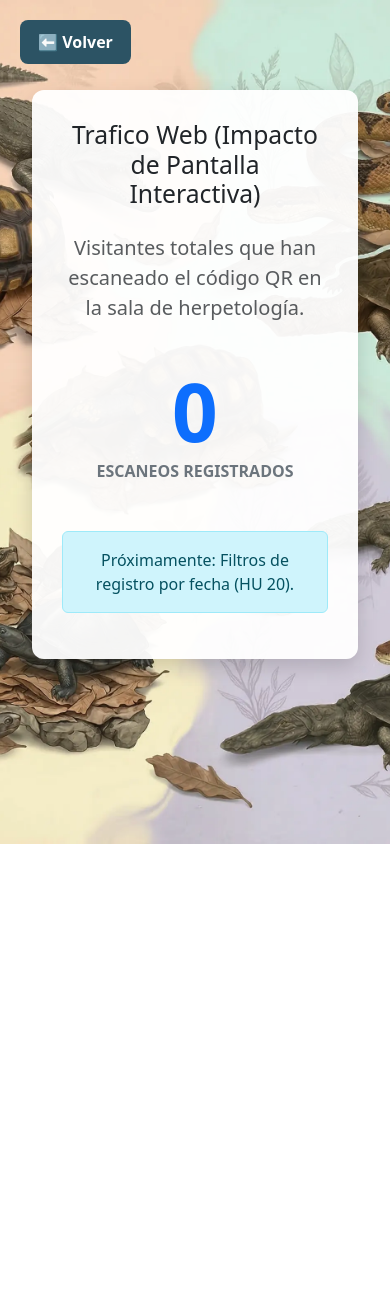
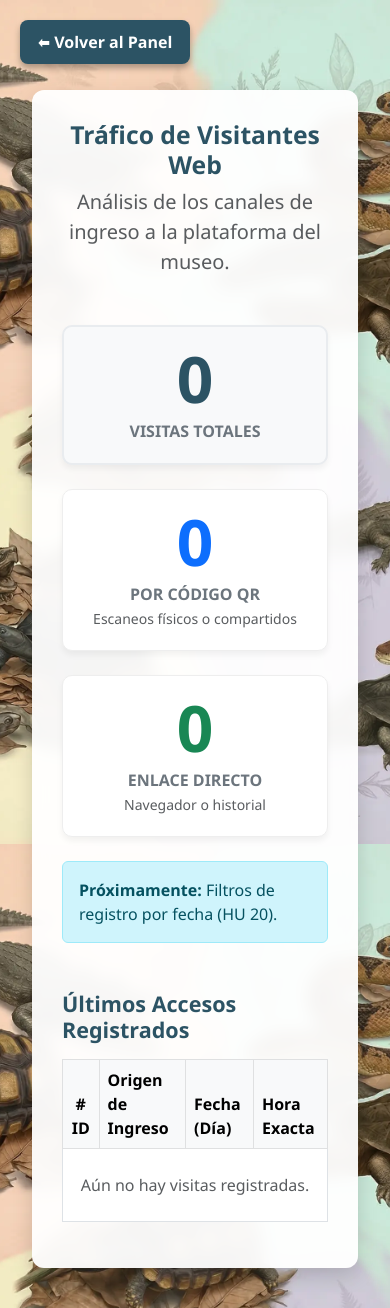
Before and after one commit to farid3312/sala-herpetologia, a FastAPI app: page /admin/estadisticas-visitantes in a window 390 px wide. Before the commit the page ends 844 px from the top, so only its background shows below. Run offline with FastAPI, Linux system fonts and the light colour scheme.

Commit message:
fix: correccion de rutas relativas para imagenes y registro de enlaces directos

```diff
--- a/app/api/endpoints/admin.py
+++ b/app/api/endpoints/admin.py
@@ -74,12 +74,18 @@ def verificar_sesion_admin(request: Request):
 
 @router.get("/estadisticas-visitantes", response_class=HTMLResponse)
 async def ver_estadisticas_visitantes(request: Request, db: Session = Depends(get_db)):
-    # Tarea 1 y 2 de la HU 19: Conteo de accesos QR
+
     total_qr = db.query(RegistroVisitante).filter(RegistroVisitante.origen == "qr").count()
-
+    total_directo = db.query(RegistroVisitante).filter(RegistroVisitante.origen == "directo").count()
+    total_general = total_qr + total_directo
+    # NUEVO: Traer los últimos 10 registros para ver la fecha y hora
+    ultimos_registros = db.query(RegistroVisitante).order_by(RegistroVisitante.fecha_acceso.desc()).limit(10).all()
     return templates.TemplateResponse("admin_visitantes.html", {
         "request": request,
-        "total_qr": total_qr
+        "total_qr": total_qr,
+        "total_directo": total_directo,
+        "total_general": total_general,
+        "ultimos_registros": ultimos_registros
     })
 
 @router.get("/estadisticas-trivia", response_class=HTMLResponse)
--- a/templates/admin_visitantes.html
+++ b/templates/admin_visitantes.html
@@ -2,6 +2,7 @@
 <html lang="es">
 <head>
     <meta charset="UTF-8">
+    <meta name="viewport" content="width=device-width, initial-scale=1.0">
     <title>Estadísticas de Visitantes</title>
     <link rel="icon" href="{{ url_for('static', path='favicon.ico') }}" type="image/x-icon" />
     <link href="https://cdn.jsdelivr.net/npm/bootstrap@5.3.0/dist/css/bootstrap.min.css" rel="stylesheet">
@@ -13,38 +14,118 @@
             background-attachment: fixed;
             min-height: 100vh;
             padding: 40px 20px;
+            font-family: 'Segoe UI', Tahoma, Geneva, Verdana, sans-serif;
         }
+
         .btn-back {
             position: fixed; top: 20px; left: 20px;
             background-color: #2c5364; color: white; padding: 10px 18px;
             border-radius: 8px; font-weight: bold; text-decoration: none; border: none;
+            box-shadow: 0 4px 6px rgba(0, 0, 0, 0.3); transition: 0.3s; z-index: 1000;
         }
-        .container { max-width: 800px; margin-top: 50px; }
+
+        .btn-back:hover {
+            background-color: #1d3a47;
+            color: #00d2ff !important;
+            transform: scale(1.05);
+        }
+
+        .container { max-width: 900px; margin-top: 50px; }
+
         .glass-card {
             background: rgba(255, 255, 255, 0.95); border-radius: 12px;
             box-shadow: 0 8px 20px rgba(0,0,0,0.15); padding: 30px; text-align: center;
+            backdrop-filter: blur(8px);
         }
-        .numero-gigante {
-            font-size: 5rem; font-weight: bold; color: #0d6efd; line-height: 1;
+
+        .stat-box {
+            padding: 20px; border-radius: 10px; border: 1px solid #eee;
+            background: white; box-shadow: 0 4px 6px rgba(0,0,0,0.05);
         }
+
+        .numero-gigante { font-size: 4rem; font-weight: bold; line-height: 1; }
+        .text-qr { color: #0d6efd; }
+        .text-directo { color: #198754; }
+        .text-total { color: #2c5364; }
     </style>
 </head>
 <body>
-    <a href="/admin/dashboard" class="btn-back">⬅ Volver</a>
+    <a href="/admin/dashboard" class="btn-back">⬅ Volver al Panel</a>
 
     <div class="container">
         <div class="glass-card">
-            <h2 class="mb-4">Trafico Web (Impacto de Pantalla Interactiva)</h2>
-            <p class="text-muted fs-5">Visitantes totales que han escaneado el código QR en la sala de herpetología.</p>
+            <h2 class="mb-2" style="color: #2c5364; font-weight: bold;">Tráfico de Visitantes Web</h2>
+            <p class="text-muted fs-5 mb-5">Análisis de los canales de ingreso a la plataforma del museo.</p>
 
-            <div class="my-5">
-                <div class="numero-gigante">{{ total_qr }}</div>
-                <div class="text-uppercase fw-bold text-secondary mt-2">Escaneos Registrados</div>
+            <div class="row g-4 mb-4">
+                <!-- Tarjeta Total -->
+                <div class="col-md-12">
+                    <div class="stat-box" style="background-color: #f8f9fa; border: 2px solid #e9ecef;">
+                        <div class="numero-gigante text-total">{{ total_general }}</div>
+                        <div class="text-uppercase fw-bold text-secondary mt-2">Visitas Totales</div>
+                    </div>
+                </div>
+
+                <!-- Tarjeta QR -->
+                <div class="col-md-6">
+                    <div class="stat-box">
+                        <div class="numero-gigante text-qr">{{ total_qr }}</div>
+                        <div class="text-uppercase fw-bold text-secondary mt-2">Por Código QR</div>
+                        <small class="text-muted">Escaneos físicos o compartidos</small>
+                    </div>
+                </div>
+
+                <!-- Tarjeta Enlace Directo -->
+                <div class="col-md-6">
+                    <div class="stat-box">
+                        <div class="numero-gigante text-directo">{{ total_directo }}</div>
+                        <div class="text-uppercase fw-bold text-secondary mt-2">Enlace Directo</div>
+                        <small class="text-muted">Navegador o historial</small>
+                    </div>
+                </div>
             </div>
 
-            <div class="alert alert-info" role="alert">
-                Próximamente: Filtros de registro por fecha (HU 20).
+            <div class="alert alert-info mt-4 text-start" role="alert">
+                <strong>Próximamente:</strong> Filtros de registro por fecha (HU 20).
             </div>
+
+            <!-- Tabla de Registros Recientes -->
+            <div class="mt-5">
+                <h4 class="text-start mb-3" style="color: #2c5364; font-weight: bold;">Últimos Accesos Registrados</h4>
+                <div class="table-responsive">
+                    <table class="table table-hover table-bordered bg-white text-start align-middle">
+                        <thead class="table-light">
+                            <tr>
+                                <th class="text-center"># ID</th>
+                                <th>Origen de Ingreso</th>
+                                <th>Fecha (Día)</th>
+                                <th>Hora Exacta</th>
+                            </tr>
+                        </thead>
+                        <tbody>
+                            {% for registro in ultimos_registros %}
+                            <tr>
+                                <td class="text-center fw-bold text-muted">{{ registro.id }}</td>
+                                <td>
+                                    {% if registro.origen == 'qr' %}
+                                        <span class="badge bg-primary px-3 py-2">📱 Código QR</span>
+                                    {% else %}
+                                        <span class="badge bg-success px-3 py-2">💻 Enlace Directo</span>
+                                    {% endif %}
+                                </td>
+                                <td>{{ registro.fecha_acceso.strftime('%Y-%m-%d') }}</td>
+                                <td>{{ registro.fecha_acceso.strftime('%H:%M:%S') }}</td>
+                            </tr>
+                            {% else %}
+                            <tr>
+                                <td colspan="4" class="text-center text-muted py-4">Aún no hay visitas registradas.</td>
+                            </tr>
+                            {% endfor %}
+                        </tbody>
+                    </table>
+                </div>
+            </div>
+
         </div>
     </div>
 </body>
```
Also changed, not shown: app/api/endpoints/visitor.py (+11 -11 lines), templates/salas.html (+12 -4 lines).
